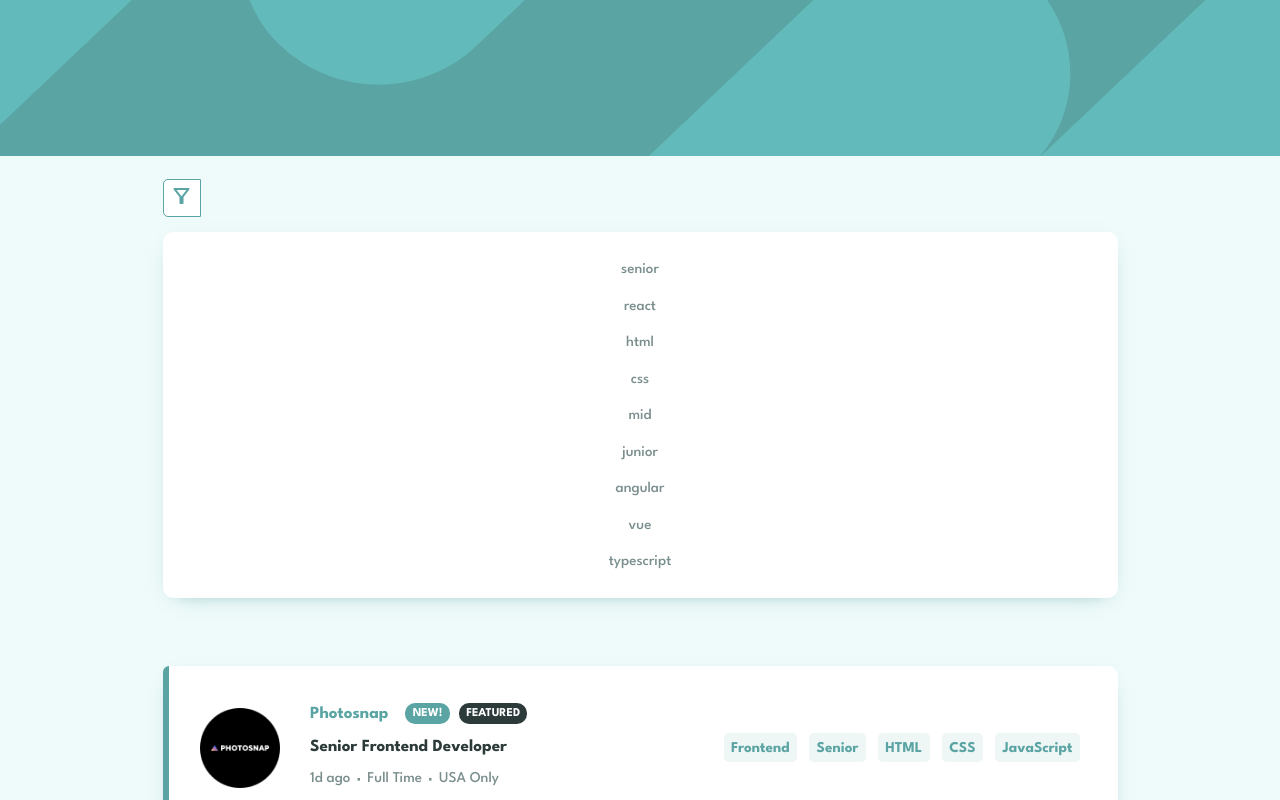
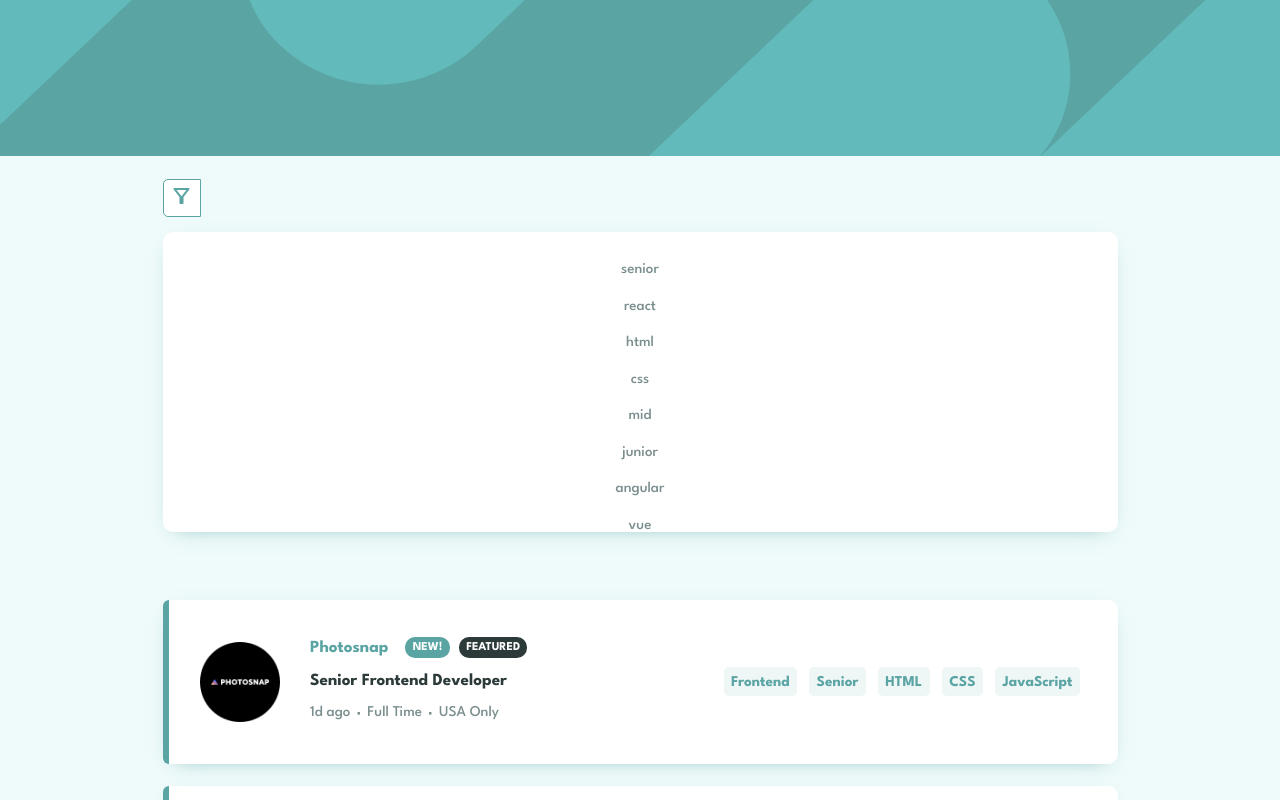
Before and after one commit to better5afe/Job-Listing-App, a React (Create React App) app: page / in a window 1280 px wide. Shown: the top 800 px of the page. Built offline with nearby package versions, Linux system fonts and the light colour scheme.

Commit message:
implemented custom scrollbar

```diff
--- a/src/components/subcomponents/FilterSection.scss
+++ b/src/components/subcomponents/FilterSection.scss
@@ -43,12 +43,14 @@
 
 	&__list {
 		width: 100%;
+		max-height: 300px;
 		padding: 1em;
 		margin-top: 1em;
 		background: colors.$white;
 		border-radius: 1rem;
 		box-shadow: 0px 6px 20px -13px colors.$desaturated-dark-cyan;
 		list-style-type: none;
+		overflow-y: scroll;
 
 		&-item {
 			margin: 0.5em;
@@ -64,3 +66,21 @@
 		}
 	}
 }
+
+::-webkit-scrollbar {
+	width: 1rem;
+}
+
+::-webkit-scrollbar-track {
+	background: colors.$white;
+	border-top-right-radius: 0.5rem;
+	border-bottom-right-radius: 0.5rem;
+}
+
+::-webkit-scrollbar-thumb {
+	background: colors.$desaturated-dark-cyan;
+}
+
+::-webkit-scrollbar-thumb:hover {
+	background: colors.$dark-grayish-cyan;
+}
```
